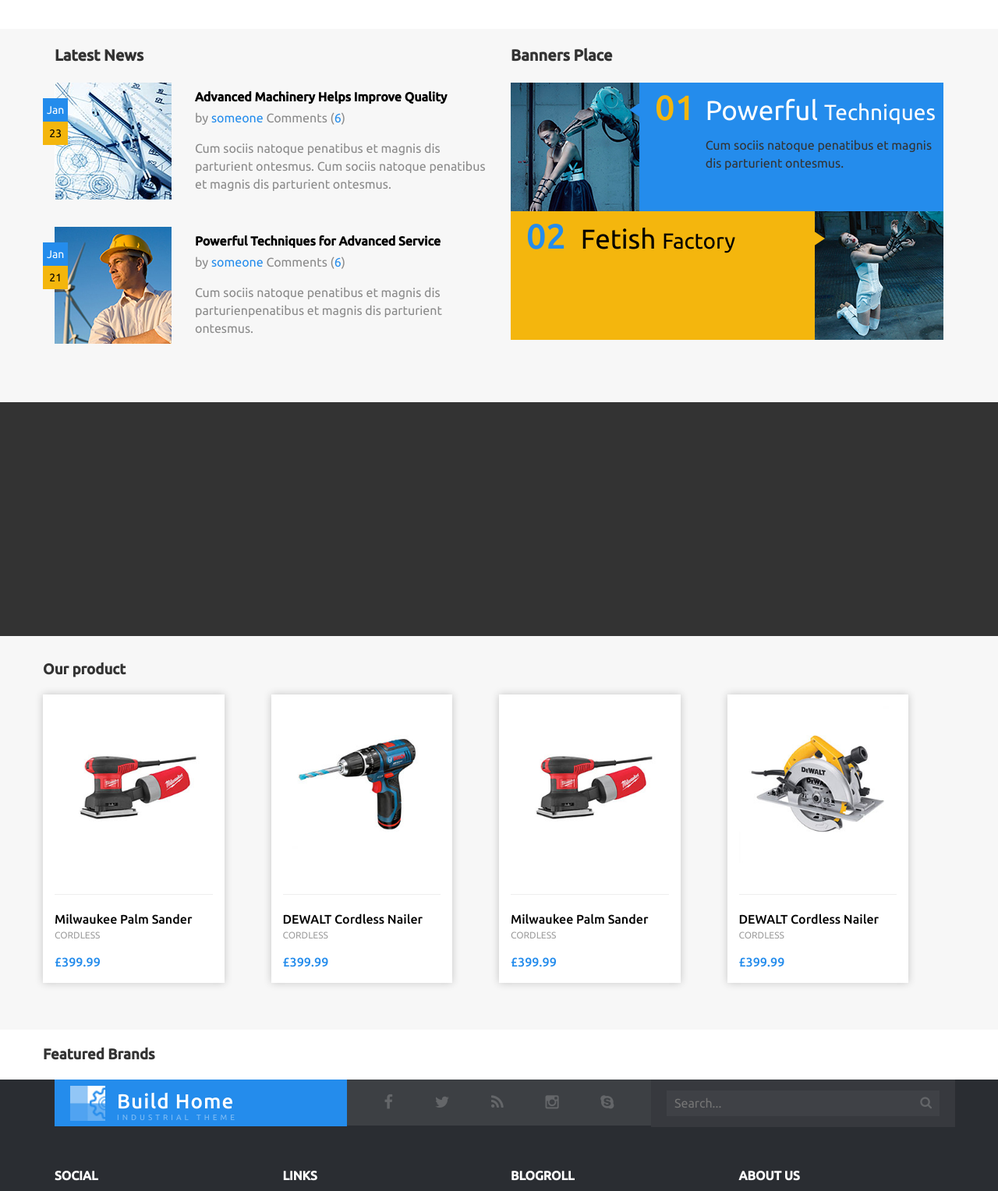
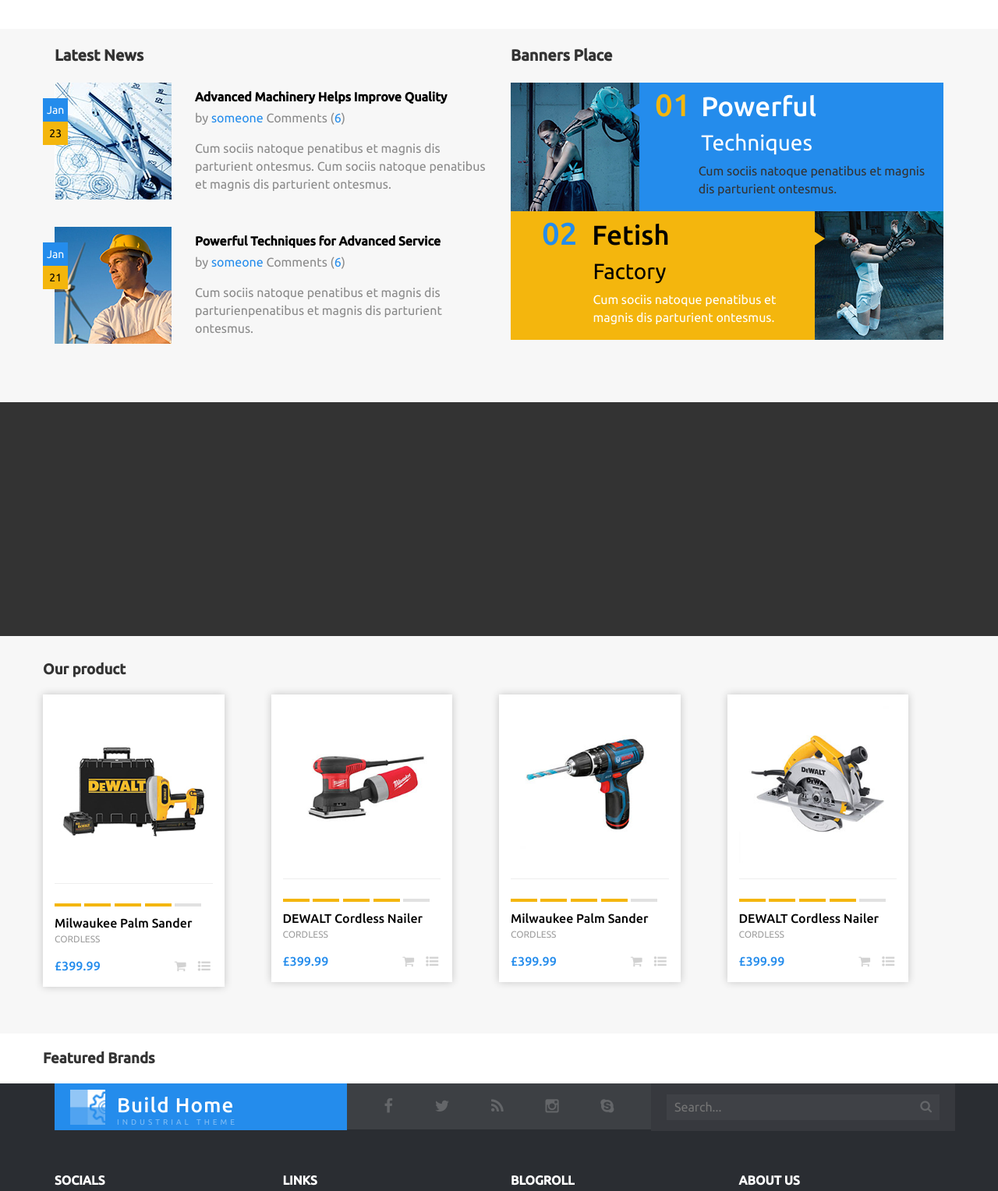
Before and after one commit to ladytwinty/build_your_business, a plain HTML site: page index.html in a window 1280 px wide. Shown: the part 923-2451 px from the top of the page at 78% size. Drawn offline with nearby package versions, Linux system fonts and the light colour scheme.

Commit message:
finished work

```diff
--- a/css/sass/main.sass
+++ b/css/sass/main.sass
@@ -258,6 +258,8 @@ body
 		background-color: #248cec
 		min-height: 165px
 		position: relative
+		padding: 0px 20px 0px 0px
+		display: block
 		&:after
 			content: ""
 			position: absolute
@@ -270,19 +272,19 @@ body
 			margin-right: 15px
 		.numero1
 			color: #f4b60d
-			font-size: 45px
+			font-size: 40px
 			font-weight: 500
 			margin-left: 5px
 			margin-right: 10px
 		.title
 			color: #fff
-			font-weight: 400
+			font-weight: 500
 			font-size: 35px
 		.title_font
 			font-size: 28px
 			color: #fff
 			font-weight: 400
-			//margin-left: 45%
+			margin-left: 12%
 		p
 			margin-left: 45%
 			margin-top: 5px
@@ -290,6 +292,8 @@ body
 		background-color: #f4b60d
 		min-height: 165px
 		position: relative
+		padding: 0px 0px 0px 20px
+		display: block
 		&:after
 			content: ""
 			position: absolute
@@ -301,17 +305,23 @@ body
 			float: right
 		.numero2
 			color: #248cec
-			font-size: 45px
+			font-size: 40px
 			font-weight: 500
 			margin: 20px 15px 0 20px
 		.title
 			color: #000
-			font-weight: 400
+			font-weight: 500
 			font-size: 35px
 		.title_font
 			color: #000
 			font-weight: 400
 			font-size: 28px
+			margin-left: 16%
+		p
+			color: #fff
+			width: 50%
+			margin-left: 16%
+			margin-top: 5px
 .service
 	background-color: rgba(0,0,0,.8)
 	height: 300px
@@ -348,6 +358,21 @@ body
 			transition: .5s all
 			&:hover
 				transform: scale(1.1,1.1)
+		i
+			margin-left: 95px
+			color: #d2d2d2
+		.fa-list-ul
+			margin-left: 15px
+		hr
+			margin-top: 0px
+		.product_rect
+			background-image: url("../img/rectangles.jpg")
+			height: 4px
+			width: 100%
+			background-repeat: no-repeat
+			margin-bottom: 10px
+			margin-top: 25px
+
 		.name_product
 			font-weight: 500
 			a
@@ -363,6 +388,7 @@ body
 			color: #248cec
 			margin-top: 15px
 			font-weight: 500
+			float: left
 .brands
 
 .social
@@ -447,7 +473,7 @@ body
 	color: #5d6063
 	padding: 15px 0
 	i
-		margin-right: 15px
+		margin-right: 10px
 		font-size: 20px
 	.footer_right
 		text-align: right
--- a/index.html
+++ b/index.html
@@ -72,7 +72,7 @@
 		<div class="row">
 			<div class="col-lg-12">
 				<ul class="bxslider">
-					<li><img src="img/slider1.jpg" alt="Logo" title="build your business"></li>
+					<li><img src="img/slider1.jpg" alt="Logo"></li>
 					<li><img src="img/slider1.jpg" alt="Logo"></li>
 					<li><img src="img/slider1.jpg" alt="Logo"></li>
 				</ul>
@@ -163,6 +163,7 @@
 					<img src="img/banner2.jpg">
 					<span class="numero2">02</span>
 					<span class="title">Fetish </span><span class="title_font">Factory</span>
+					<p>Cum sociis natoque penatibus et magnis dis parturient ontesmus.</p>
 				</div>
 			</div>
 
@@ -178,35 +179,40 @@
 		<div class="row">
 		<h3>Our product</h3>
 			<div class="col-md-3 col-sm-6 prod_item">
-				<img src="img/product2.jpg" alt="product1" class="product1">
+				<img src="img/product1.jpg" alt="product1" class="product1">
 				<hr>
+				<div class="product_rect"></div>
 				<span class="name_product"><a href="#">Milwaukee Palm Sander</a></span>
 				<div class="type">Cordless</div>
-				<div class="price">£399.99</div>
+				<div class="price">£399.99<i class="fa fa-shopping-cart" aria-hidden="true"></i><i class="fa fa-list-ul" aria-hidden="true"></i></div>
+
 
 			</div>
 			<div class="col-md-3 col-sm-6 prod_item">
-				<img src="img/product3.jpg" alt="product2" class="product2">
+				<img src="img/product2.jpg" alt="product2" class="product2">
 				<hr>
+				<div class="product_rect"></div>
 				<span class="name_product"><a href="#">DEWALT Cordless Nailer</a></span>
 				<div class="type">Cordless</div>
-				<div class="price">£399.99</div>
+				<div class="price">£399.99<i class="fa fa-shopping-cart" aria-hidden="true"></i><i class="fa fa-list-ul" aria-hidden="true"></i></div>
 
 			</div>
 			<div class="col-md-3 col-sm-6 prod_item">
-				<img src="img/product2.jpg" alt="product3" class="product3">
+				<img src="img/product3.jpg" alt="product3" class="product3">
 				<hr>
+				<div class="product_rect"></div>
 				<span class="name_product"><a href="#">Milwaukee Palm Sander</a></span>
 				<div class="type">Cordless</div>
-				<div class="price">£399.99</div>
+				<div class="price">£399.99<i class="fa fa-shopping-cart" aria-hidden="true"></i><i class="fa fa-list-ul" aria-hidden="true"></i></div>
 
 			</div>
 			<div class="col-md-3 col-sm-6 prod_item">
 				<img src="img/product4.jpg" alt="product4" class="product4">
 				<hr>
+				<div class="product_rect"></div>
 				<span class="name_product"><a href="#">DEWALT Cordless Nailer</a></span>
 				<div class="type">Cordless</div>
-				<div class="price">£399.99</div>
+				<div class="price">£399.99<i class="fa fa-shopping-cart" aria-hidden="true"></i><i class="fa fa-list-ul" aria-hidden="true"></i></div>
 
 			</div>
 		</div>
@@ -248,7 +254,7 @@
 	<div class="container">
 		<div class="row">
 			<div class="col-md-3">
-				<h4>social</h4>
+				<h4>socials</h4>
 				<a href="">Facebook</a>
 				<a href="">Flickr</a>
 				<a href="">Twitter</a>
```
Also changed, not shown: css/main.css, img/product1.jpg (added), img/rectangles.jpg (added).
